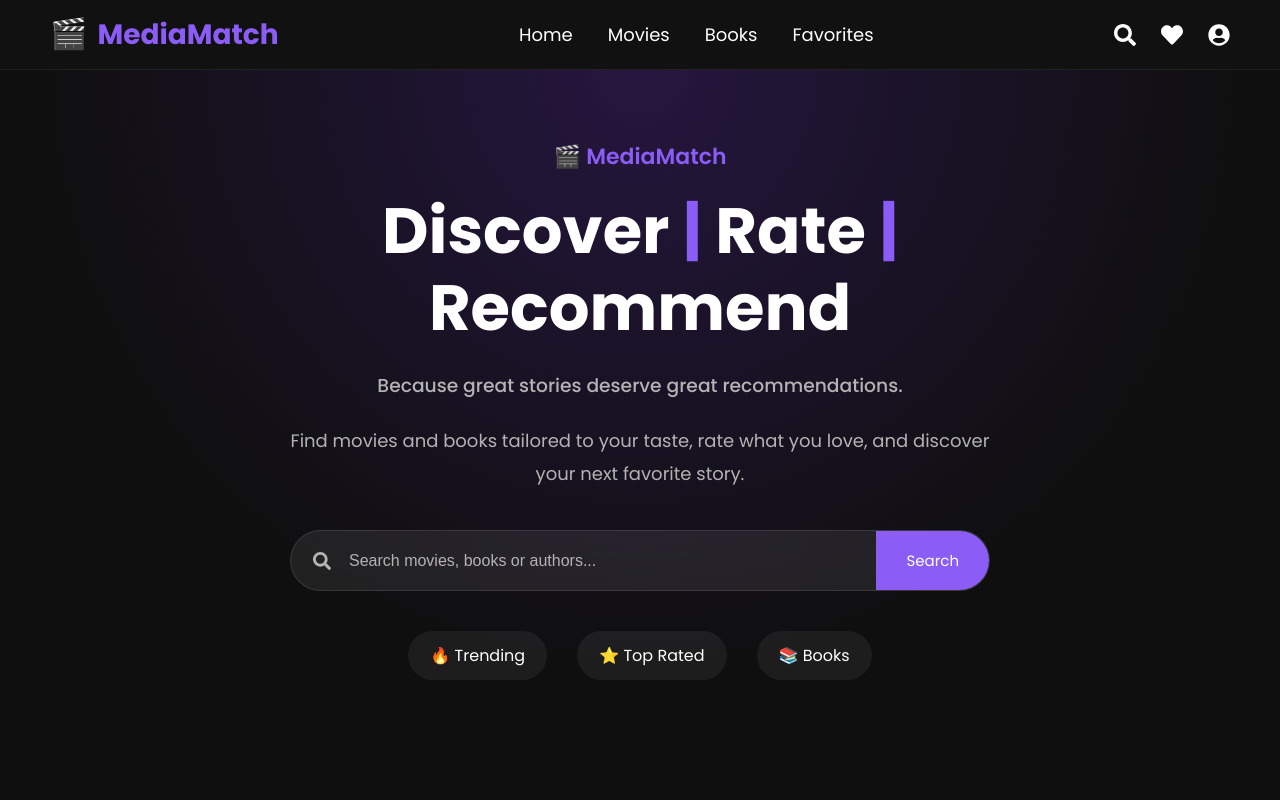
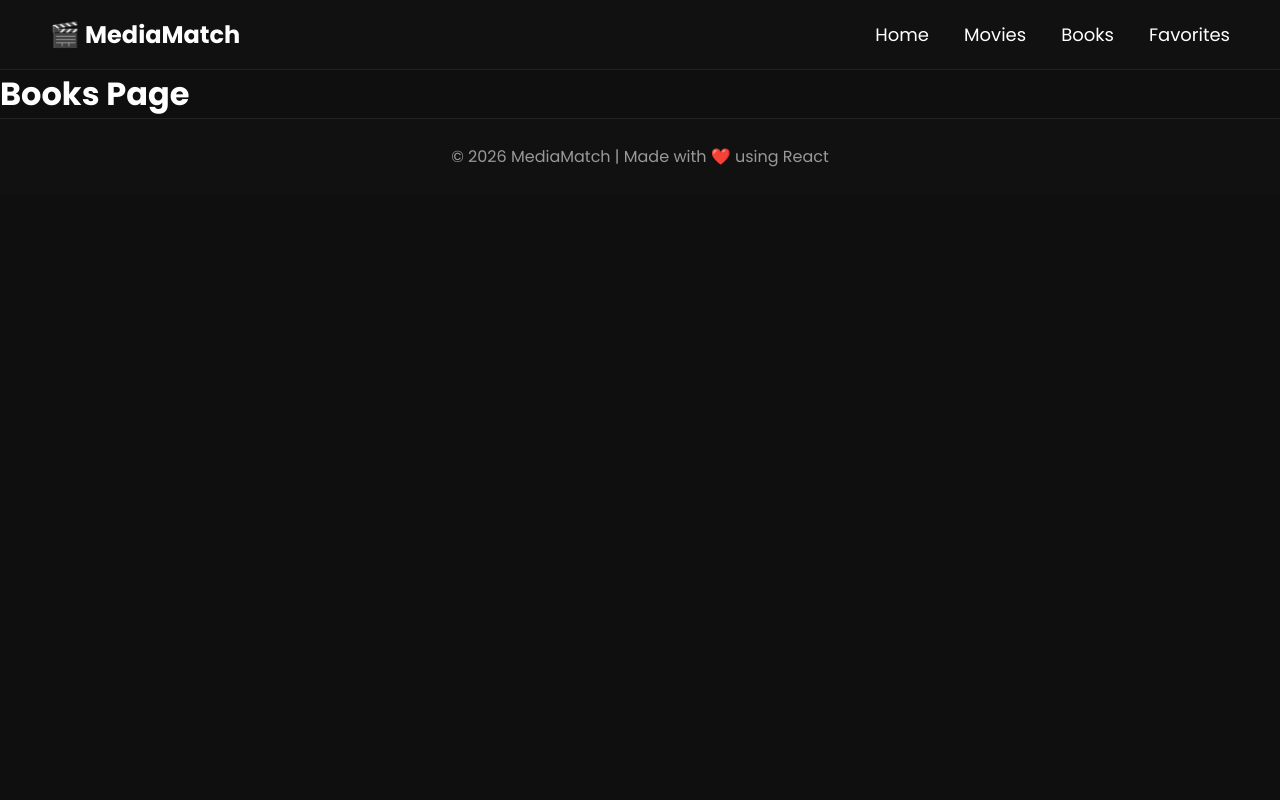
Before and after one commit to Ishi-ita/MediaMatch, a React (Vite) app: page /books in a window 1280 px wide. Shown: the top 800 px of the page. Built offline with nearby package versions, Linux system fonts and the light colour scheme.

Commit message:
Fixed some errors

```diff
--- a/src/App.jsx
+++ b/src/App.jsx
@@ -1,11 +1,30 @@
+import { Routes, Route } from "react-router-dom";
+
+import Layout from "./layout/Layout";
+
 import Home from "./pages/Home/Home";
-import "./App.css";
+import Movies from "./pages/Movies/Movies";
+import Books from "./pages/Books/Books";
+import Favorites from "./pages/Favorites/Favorites";
+import Search from "./pages/Search/Search";
 
 function App() {
   return (
-    <>
-      <Home />
-    </>
+    <Routes>
+      <Route path="/" element={<Layout />}>
+
+        <Route index element={<Home />} />
+
+        <Route path="movies" element={<Movies />} />
+
+        <Route path="books" element={<Books />} />
+
+        <Route path="favorites" element={<Favorites />} />
+
+        <Route path="search" element={<Search />} />
+
+      </Route>
+    </Routes>
   );
 }
 
--- /dev/null
+++ b/src/Layout/Layout.jsx
@@ -0,0 +1,20 @@
+import { Outlet } from "react-router-dom";
+
+import Navbar from "../components/Navbar/Navbar";
+import Footer from "../components/Footer/Footer";
+
+function Layout() {
+  return (
+    <>
+      <Navbar />
+
+      <main>
+        <Outlet />
+      </main>
+
+      <Footer />
+    </>
+  );
+}
+
+export default Layout;
--- a/src/components/Navbar/Navbar.jsx
+++ b/src/components/Navbar/Navbar.jsx
@@ -1,26 +1,32 @@
 import "./Navbar.css";
-import { FaSearch, FaHeart, FaUserCircle } from "react-icons/fa";
+import { Link } from "react-router-dom";
 
 function Navbar() {
   return (
     <nav className="navbar">
-      <div className="logo">
-        <span className="logo-icon">🎬</span>
-        <h2>MediaMatch</h2>
-      </div>
+
+      <h2 className="logo">🎬 MediaMatch</h2>
 
       <ul className="nav-links">
-        <li>Home</li>
-        <li>Movies</li>
-        <li>Books</li>
-        <li>Favorites</li>
+
+        <li>
+          <Link to="/">Home</Link>
+        </li>
+
+        <li>
+          <Link to="/movies">Movies</Link>
+        </li>
+
+        <li>
+          <Link to="/books">Books</Link>
+        </li>
+
+        <li>
+          <Link to="/favorites">Favorites</Link>
+        </li>
+
       </ul>
 
-      <div className="nav-icons">
-        <FaSearch />
-        <FaHeart />
-        <FaUserCircle />
-      </div>
     </nav>
   );
 }
--- a/src/main.jsx
+++ b/src/main.jsx
@@ -1,10 +1,14 @@
-import { StrictMode } from "react";
-import { createRoot } from "react-dom/client";
+import React from "react";
+import ReactDOM from "react-dom/client";
+import { BrowserRouter } from "react-router-dom";
+
+import App from "./App";
 import "./index.css";
-import App from "./App.jsx";
 
-createRoot(document.getElementById("root")).render(
-  <StrictMode>
-    <App />
-  </StrictMode>
+ReactDOM.createRoot(document.getElementById("root")).render(
+  <React.StrictMode>
+    <BrowserRouter>
+      <App />
+    </BrowserRouter>
+  </React.StrictMode>
 );
--- /dev/null
+++ b/src/pages/Books/Books.jsx
@@ -0,0 +1,9 @@
+function Books() {
+  return (
+    <div>
+      <h1>Books Page</h1>
+    </div>
+  );
+}
+
+export default Books;
--- /dev/null
+++ b/src/pages/Favorites/Favorites.jsx
@@ -0,0 +1,9 @@
+function Favorites() {
+  return (
+    <div>
+      <h1>Favorites Page</h1>
+    </div>
+  );
+}
+
+export default Favorites;
--- a/src/pages/Home/Home.jsx
+++ b/src/pages/Home/Home.jsx
@@ -1,19 +1,15 @@
 import "./Home.css";
 
-import Navbar from "../../components/Navbar/Navbar";
 import Hero from "../../components/Hero/Hero";
 import TrendingMovies from "../../components/TrendingMovies/TrendingMovies";
 import PopularBooks from "../../components/PopularBooks/PopularBooks";
-import Footer from "../../components/Footer/Footer";
 
 function Home() {
   return (
     <>
-      <Navbar />
       <Hero />
       <TrendingMovies />
       <PopularBooks />
-      <Footer />
     </>
   );
 }
--- /dev/null
+++ b/src/pages/Movies/Movies.jsx
@@ -0,0 +1,9 @@
+function Movies() {
+  return (
+    <div>
+      <h1>Movies Page</h1>
+    </div>
+  );
+}
+
+export default Movies;
--- a/src/pages/Search/Search.jsx
+++ b/src/pages/Search/Search.jsx
@@ -0,0 +1,9 @@
+function Search() {
+  return (
+    <div>
+      <h1>Search Results</h1>
+    </div>
+  );
+}
+
+export default Search;
```
Also changed, not shown: src/pages/Books/Books.css (added), src/pages/Favorites/Favorites.css (added), src/pages/Movies/Movies.css (added).
